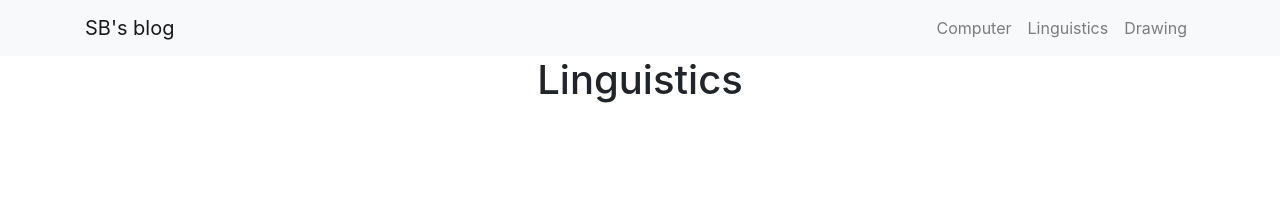
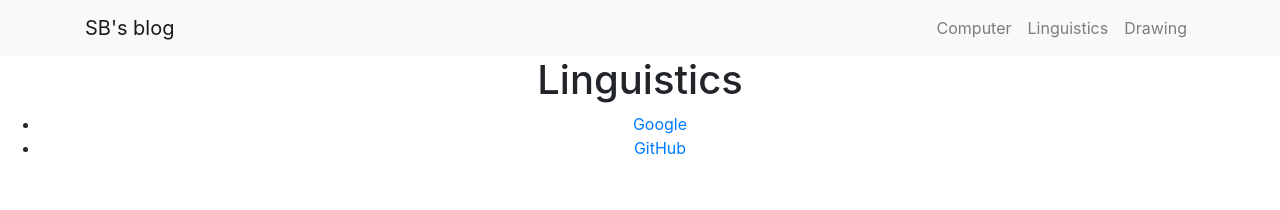
Before and after one commit to SB1491/SB-blog, a React (Create React App) app in the folder frontend/: page /linguistics in a window 1280 px wide. Shown: the top 210 px of the page. Built offline with nearby package versions, Linux system fonts and the light colour scheme.

Commit message:
linklist 구현

```diff
--- a/frontend/src/components/LinkList/LinkList.tsx
+++ b/frontend/src/components/LinkList/LinkList.tsx
@@ -1,7 +1,24 @@
-const LinkList = () => {
+interface Link {
+  text: string;
+  url: string;
+}
+
+interface LinkListProps {
+  links: Link[];
+}
+
+
+const LinkList: React.FC<LinkListProps> = ({ links }) => {
   return (
-    <></>
+    <ul>
+      {links.map((link, index) => (
+        <li key={index}>
+          <a href={link.url}>{link.text}</a>
+        </li>
+      ))}
+    </ul>
   )
 }
 
+
 export default LinkList
--- a/frontend/src/containers/Linguistics/Linguistics.tsx
+++ b/frontend/src/containers/Linguistics/Linguistics.tsx
@@ -1,10 +1,18 @@
 import Header from "../../components/Header/Header"
+import LinkList from "../../components/LinkList/LinkList"
 
 const Linguistics = () => {
+
+  const links = [
+    { text: 'Google', url: 'https://www.google.com' },
+    { text: 'GitHub', url: 'https://www.github.com' },
+  ]
+
   return (
     <>
       <Header/>
       <h1>Linguistics</h1>
+      <LinkList links={links}/>
     </>
   )
 }
```
